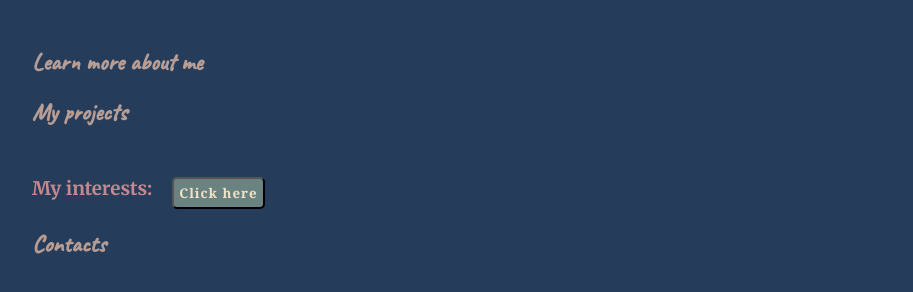
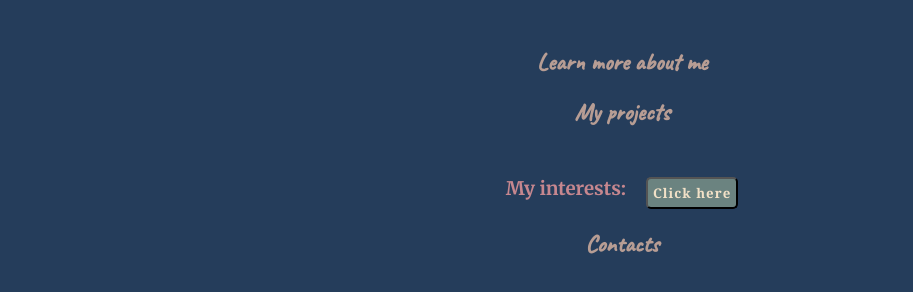
Before and after one commit to sisssona/My-personal-website, a plain HTML site: page index.html in a window 1280 px wide. Shown: the part 328-620 px from the top of the page, without its empty margins (18-931 px from the left). Drawn offline with Linux system fonts and the light colour scheme.

Commit message:
center the text

```diff
--- a/style.css
+++ b/style.css
@@ -86,8 +86,7 @@ a:hover {
   }
 
 .resume, .about-me, .projects, .contact {
-    margin-left: 50px;
-    margin-right: 50px;
+    text-align: center;
 }
 
 .contact {
@@ -134,6 +133,7 @@ P {
 .about-me {
     display: flex;
     flex-direction: row;
+    justify-content: center;
     gap: 20px;
 }
 
```
